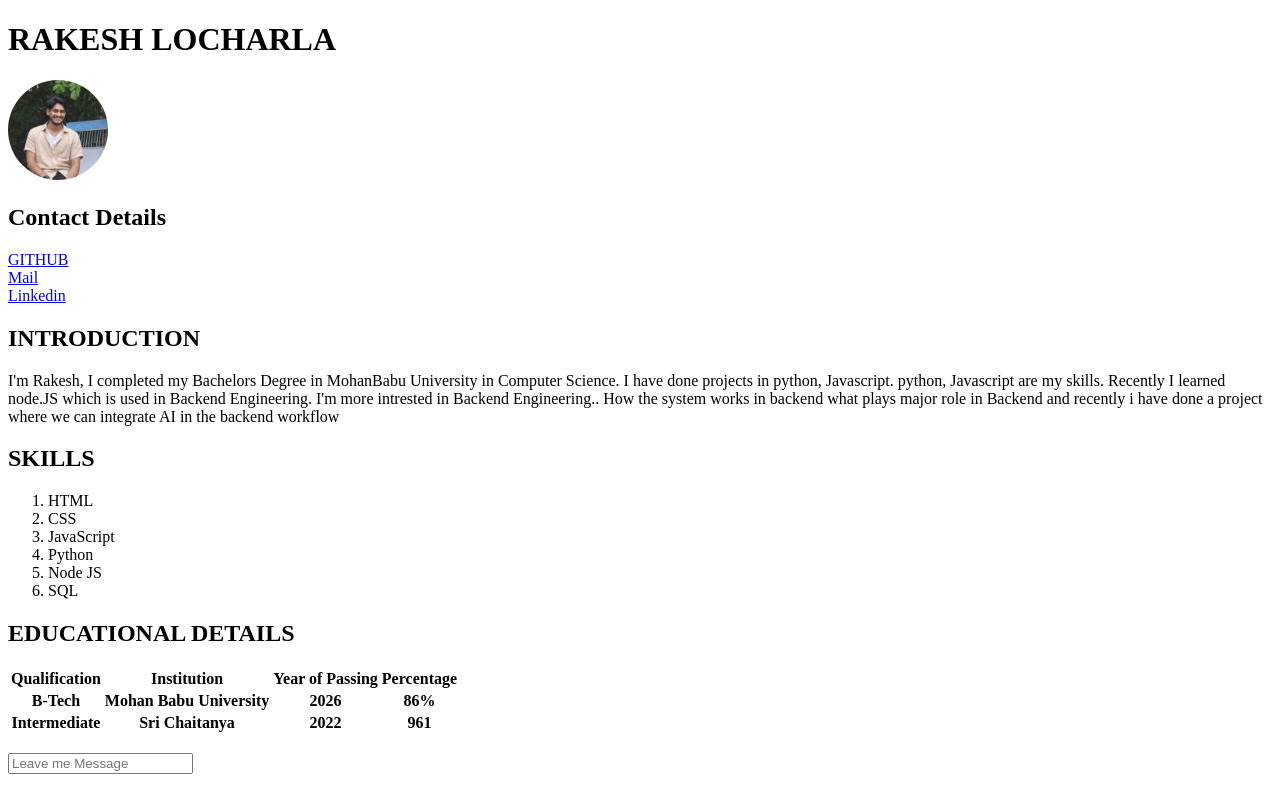
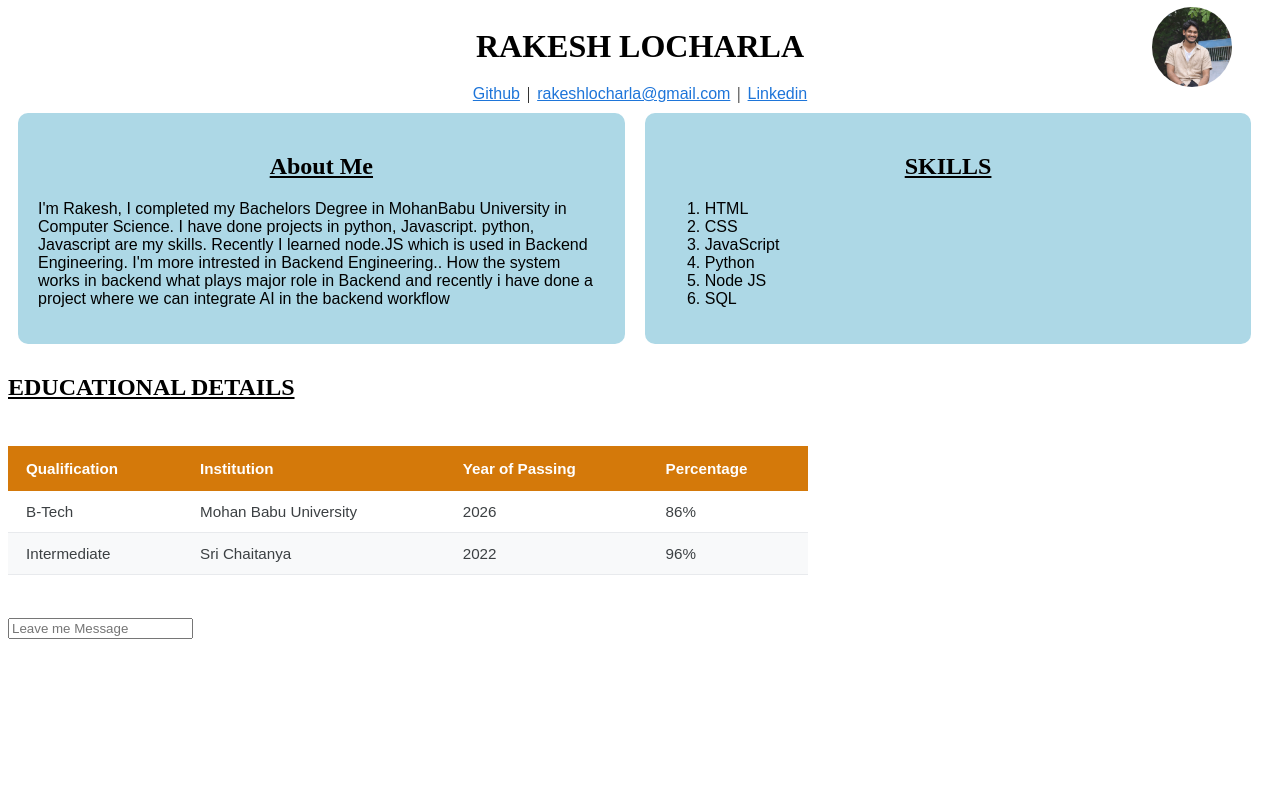
Before and after one commit to rakeshlocharla/Developer-Training, a plain HTML site: page portfolio_website/index.html in a window 1280 px wide. Drawn offline with Linux system fonts and the light colour scheme; a web font is replaced by a local one.

Commit message:
added CSS file to style the portfolio page

```diff
--- a/portfolio_website/index.html
+++ b/portfolio_website/index.html
@@ -1,27 +1,38 @@
 <!DOCTYPE html>
 <html lang="en">
+
 <head>
     <meta charset="UTF-8">
     <meta name="viewport" content="width=device-width, initial-scale=1.0">
-    <title>My Web Page</title>
+    <link rel="preconnect" href="https://fonts.googleapis.com">
+    <link rel="preconnect" href="https://fonts.gstatic.com" crossorigin>
+    <link
+        href="https://fonts.googleapis.com/css2?family=Google+Sans:ital,opsz,wght@0,17..18,400..700;1,17..18,400..700&family=Headland+One&family=Special+Elite&display=swap"
+        rel="stylesheet">
+    <link rel="stylesheet" href="style.css">
+    <title>Rakesh portfolio</title>
 </head>
+
 <body>
     <div>
-        <div>
+        <div class="header">
             <h1>RAKESH LOCHARLA</h1>
-        <img src="images/profile img.png" alt="profile_img" width="100px" height="100px" style="border-radius:50%">
+            <img src="images/profile img.png" alt="profile_img" width="80px" height="80px" style="border-radius:50%">
         </div>
-        <h2>Contact Details</h2>
-        <div>
-            <a href = "https://github.com/rakeshlocharla" target="_blank">GITHUB</a>
-            <br>
-            <a href = "rakeshlocharla@gmail.com">Mail</a>
-            <br>
-            <a href = "https://www.linkedin.com/in/rakesh-locharla-0b2971211/" target="_blank">Linkedin</a>
+        <div class="contact">
+            <a href="https://github.com/rakeshlocharla" target="_blank">Github</a>
+            <span class="divider"> | </span>
+            <a href="mailto:rakeshlocharla@gmail.com">rakeshlocharla@gmail.com</a>
+            <!-- Added mailto: so it opens email apps correctly -->
+            <span> | </span>
+            <a href="https://www.linkedin.com/in/rakesh-locharla-0b2971211/" target="_blank">Linkedin</a>
         </div>
 
-        <h2>INTRODUCTION</h2>
-        <p>I'm Rakesh, I completed my Bachelors Degree in MohanBabu University in Computer Science.
+        <div class='card-layouts'>
+
+            <div class="card" style="width: 48%; padding: 20px; box-sizing: border-box;">
+                <h2>About Me</h2>
+                <p class="para">I'm Rakesh, I completed my Bachelors Degree in MohanBabu University in Computer Science.
                     I have done projects in python, Javascript.
                     python, Javascript are my skills.
                     Recently I learned node.JS which is used in Backend Engineering.
@@ -29,8 +40,12 @@
                     what plays major role in Backend
                     and recently i have done a project where we can integrate AI in the backend workflow
                 </p>
+            </div>
+
+            <!-- CARD 2: Set explicit width and padding -->
+            <div class="card" style="width: 48%; padding: 20px; box-sizing: border-box;">
                 <h2>SKILLS</h2>
-        <ol>
+                <ol class="para">
                     <li>HTML</li>
                     <li>CSS</li>
                     <li>JavaScript</li>
@@ -38,29 +53,40 @@
                     <li>Node JS</li>
                     <li>SQL</li>
                 </ol>
+            </div>
+
+        </div>
+
+        <div class="table">
         <h2>EDUCATIONAL DETAILS</h2>
-        <table>
+        <table class="portfolio-table">
+            <thead>
                 <tr>
                     <th>Qualification</th>
                     <th>Institution</th>
                     <th>Year of Passing</th>
                     <th>Percentage</th>
                 </tr>
+            </thead>
+            <tbody>
                 <tr>
-                <th>B-Tech</th>
-                <th>Mohan Babu University</th>
-                <th>2026</th>
-                <th>86%</th>
+                    <td>B-Tech</td>
+                    <td>Mohan Babu University</td>
+                    <td>2026</td>
+                    <td>86%</td>
                 </tr>
                 <tr>
-                <th>Intermediate</th>
-                <th>Sri Chaitanya</th>
-                <th>2022</th>
-                <th>961</th>
+                    <td>Intermediate</td>
+                    <td>Sri Chaitanya</td>
+                    <td>2022</td>
+                    <td>96%</td>
                 </tr>
+            </tbody>
         </table>
+    </div>
         <br>
         <input type="text" placeholder="Leave me Message">
     </div>
 </body>
+
 </html>
```
Lines whose indentation alone changed are shown as unchanged.
